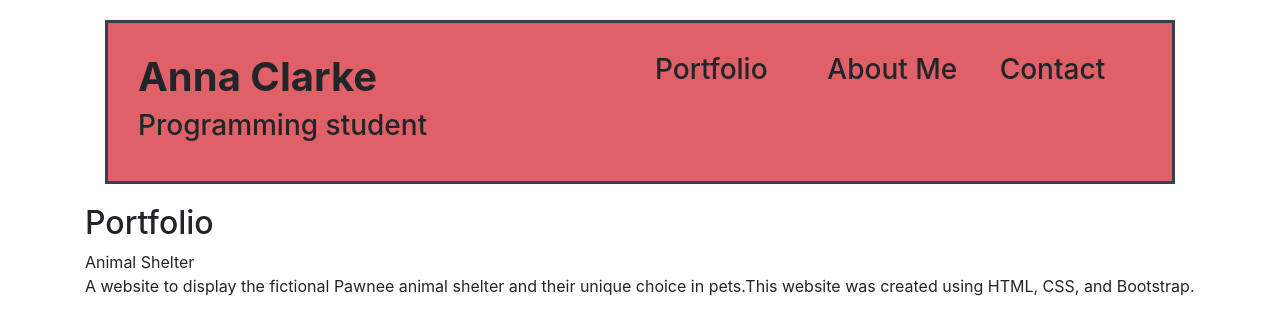
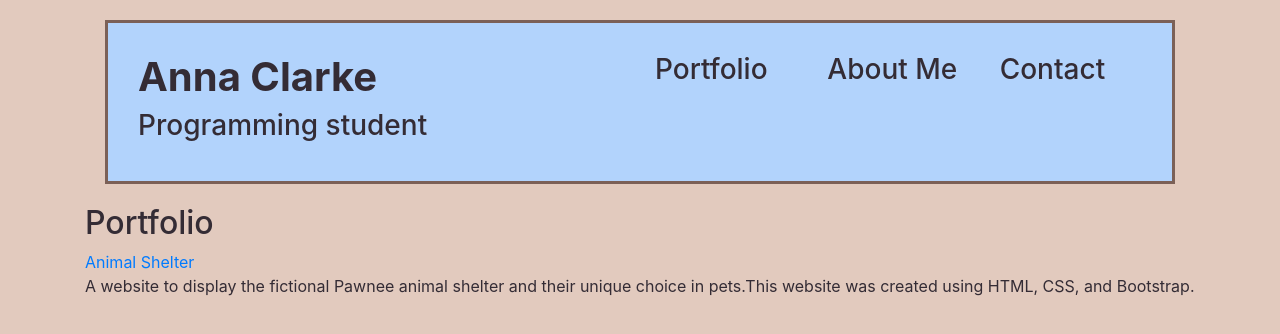
Before and after one commit to Messquerade/Portfolio, a plain HTML site: page index.html in a window 1280 px wide. Drawn offline with Linux system fonts and the light colour scheme.

Commit message:
add color scheme

```diff
--- a/css/styles.css
+++ b/css/styles.css
@@ -1,8 +1,14 @@
+body {
+  background-color: #E2CABE;
+  color: #342C35;
+}
+
 .header {
-  background-color: #DF6167;
+  background-color: #B2D3FC;
   margin: 20px;
   padding: 30px;
-  border: #373E4F solid;
+  border: #7B6057 solid;
+
 
 
 }
--- a/index.html
+++ b/index.html
@@ -24,10 +24,12 @@
         </div>
       </div>
     </div>
-    <h2>Portfolio</h2>
-    <a link="https://github.com/Messquerade/animal-shelter">Animal Shelter</a>
-    <p>A website to display the fictional Pawnee animal shelter and their unique choice in pets.This website was created using HTML, CSS, and Bootstrap.</p>
-    <a link=""
+    <div class="portfolio">
+      <h2>Portfolio</h2>
+      <a href="https://github.com/Messquerade/animal-shelter">Animal Shelter</a>
+      <p>A website to display the fictional Pawnee animal shelter and their unique choice in pets.This website was created using HTML, CSS, and Bootstrap.</p>
+      <a link=""
+    </div>
   </div>
   </body>
 </html>
```
